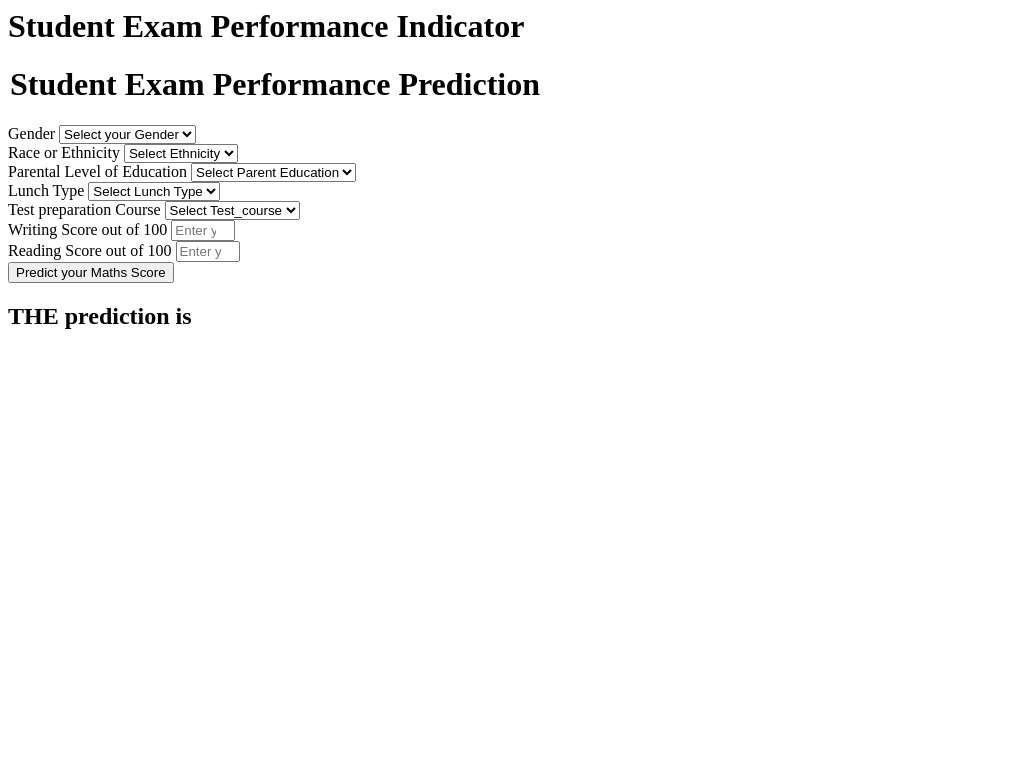
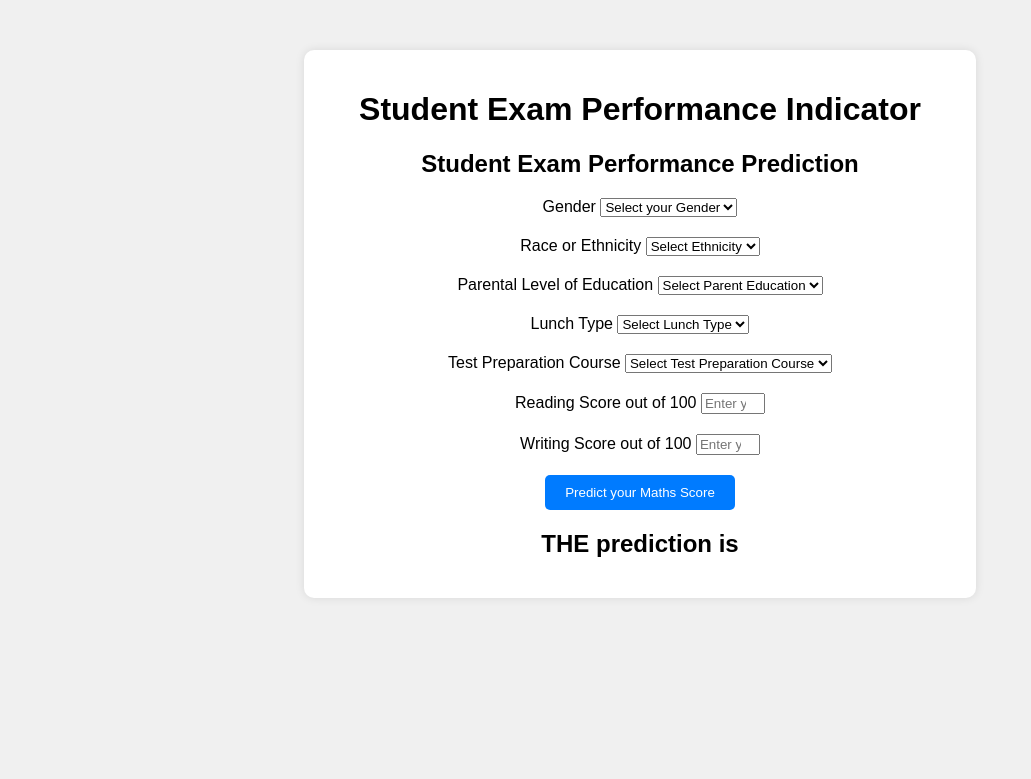
Before and after one commit to Aniket9977/ml_project1, a Flask app: page /predict in a window 1280 px wide. Shown: the top 779 px of the page, without its empty margins (0-1031 px from the left). Run offline with Flask 3, Linux system fonts and the light colour scheme.

Commit message:
deployment file made	new file:   procfile 	modified:   templates/home.html 	modified:   templates/index.html

```diff
--- a/templates/home.html
+++ b/templates/home.html
@@ -1,112 +1,116 @@
-
+<!DOCTYPE html>
 <html>
+<head>
+    <title>Student Exam Performance Predictor</title>
+    <!-- Add your CSS or link to external CSS file for styling -->
+    <style>
+        body {
+            font-family: Arial, sans-serif;
+            background-color: #f0f0f0;
+            text-align: center;
+            margin-top: 50px;
+        }
+        .login {
+            width: 50%;
+            margin: auto;
+            background-color: #fff;
+            padding: 20px;
+            border-radius: 10px;
+            box-shadow: 0 0 10px rgba(0,0,0,0.1);
+        }
+        .mb-3 {
+            margin-bottom: 20px;
+        }
+        .btn-primary {
+            background-color: #007bff;
+            color: #fff;
+            border: none;
+            padding: 10px 20px;
+            cursor: pointer;
+            border-radius: 5px;
+        }
+        h2 {
+            margin-top: 20px;
+        }
+    </style>
+</head>
 <body>
     <div class="login">
         <h1>Student Exam Performance Indicator</h1>
 
         <form action="{{ url_for('predict_datapoint')}}" method="post">
-        <h1>
-            <legend>Student Exam Performance Prediction</legend>
-        </h1>
+            <h2>Student Exam Performance Prediction</h2>
+
             <div class="mb-3">
                 <label class="form-label">Gender</label>
-            <select class="form-control" name="gender" placeholder="Enter you Gender" required>
-                <option class="placeholder" selected disabled value="">Select your Gender</option>
-                <option value="male">
-                    Male
-                </option>
-                <option value="female">
-                    Female
-                </option>
+                <select class="form-control" name="gender" required>
+                    <option disabled selected value="">Select your Gender</option>
+                    <option value="male">Male</option>
+                    <option value="female">Female</option>
                 </select>
             </div>
+
             <div class="mb-3">
                 <label class="form-label">Race or Ethnicity</label>
-            <select class="form-control" name="ethnicity" placeholder="Enter you ethnicity" required>
-                <option class="placeholder" selected disabled value="">Select Ethnicity</option>
-                <option value="group A">
-                    Group A
-                </option>
-                <option value="group B">
-                    Group B
-                </option>
-                <option value="group C">
-                    Group C
-                </option>
-                <option value="group D">
-                    Group D
-                </option>
-                <option value="group E">
-                    Group E
-                </option>
+                <select class="form-control" name="ethnicity" required>
+                    <option disabled selected value="">Select Ethnicity</option>
+                    <option value="group A">Group A</option>
+                    <option value="group B">Group B</option>
+                    <option value="group C">Group C</option>
+                    <option value="group D">Group D</option>
+                    <option value="group E">Group E</option>
                 </select>
             </div>
+
             <div class="mb-3">
                 <label class="form-label">Parental Level of Education</label>
-            <select class="form-control" name="parental_level_of_education"
-                placeholder="Enter you Parent Education" required>
-                <option class="placeholder" selected disabled value="">Select Parent Education</option>
-                <option value="associate's degree">
-                    associate's degree
-                </option>
-                <option value="bachelor's degree">
-                    bachelor's degree
-                </option>
-                <option value="high school">
-                    high school
-                </option>
-                <option value="master's degree">
-                    master's degree
-                </option>
-                <option value="some college">
-                    some college
-                </option>
-                <option value="some high school">
-                    some high school
-                </option>
+                <select class="form-control" name="parental_level_of_education" required>
+                    <option disabled selected value="">Select Parent Education</option>
+                    <option value="associate's degree">Associate's Degree</option>
+                    <option value="bachelor's degree">Bachelor's Degree</option>
+                    <option value="high school">High School</option>
+                    <option value="master's degree">Master's Degree</option>
+                    <option value="some college">Some College</option>
+                    <option value="some high school">Some High School</option>
                 </select>
             </div>
+
             <div class="mb-3">
                 <label class="form-label">Lunch Type</label>
-            <select class="form-control" name="lunch" placeholder="Enter you Lunch" required>
-                <option class="placeholder" selected disabled value="">Select Lunch Type</option>
-                <option value="free/reduced">
-                    free/reduced
-                </option>
-                <option value="standard">
-                    standard
-                </option>
+                <select class="form-control" name="lunch" required>
+                    <option disabled selected value="">Select Lunch Type</option>
+                    <option value="free/reduced">Free/Reduced</option>
+                    <option value="standard">Standard</option>
                 </select>
             </div>
+
             <div class="mb-3">
-            <label class="form-label">Test preparation Course</label>
-            <select class="form-control" name="test_preparation_course" placeholder="Enter you Course"
-                required>
-                <option class="placeholder" selected disabled value="">Select Test_course</option>
-                <option value="none">
-                    None
-                </option>
-                <option value="completed">
-                    Completed
-                </option>
+                <label class="form-label">Test Preparation Course</label>
+                <select class="form-control" name="test_preparation_course" required>
+                    <option disabled selected value="">Select Test Preparation Course</option>
+                    <option value="none">None</option>
+                    <option value="completed">Completed</option>
                 </select>
             </div>
+
+            <div class="mb-3">
+                <label class="form-label">Reading Score out of 100</label>
+                <input class="form-control" type="number" name="reading_score" placeholder="Enter your Reading score" min="0" max="100" required />
+            </div>
+
             <div class="mb-3">
                 <label class="form-label">Writing Score out of 100</label>
-            <input class="form-control" type="number" name="reading_score"
-                placeholder="Enter your Reading score" min='0' max='100' />
+                <input class="form-control" type="number" name="writing_score" placeholder="Enter your Writing Score" min="0" max="100" required />
             </div>
+
             <div class="mb-3">
-            <label class="form-label">Reading Score out of 100</label>
-            <input class="form-control" type="number" name="writing_score"
-                placeholder="Enter your Reading Score" min='0' max='100' />
-        </div>
-        <div class="mb-3">
-            <input class="btn btn-primary" type="submit" value="Predict your Maths Score" required />
+                <input class="btn btn-primary" type="submit" value="Predict your Maths Score" />
             </div>
         </form>
+
         <h2>
-       THE  prediction is {{ans}}
+            THE prediction is {{ ans }}
         </h2>
-   <body>
+    </div>
+</body>
 </html>
```
Also changed, not shown: templates/index.html (+29 -1 lines), 1 other file. Lines whose indentation alone changed are shown as unchanged.
